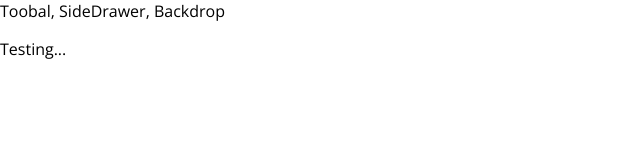
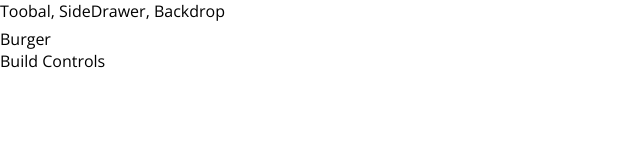
Before and after one commit to evenancio/react-burger-builder-demo, a React app: page / in a window 1280 px wide. Shown: the top 160 px of the page, without its empty margins (0-640 px from the left). Built offline with nearby package versions, Linux system fonts and the light colour scheme.

Commit message:
Adding Burger Builder + Layout.css

```diff
--- a/src/App.js
+++ b/src/App.js
@@ -1,16 +1,16 @@
 import React, { Component } from 'react';
+
 import Layout from './components/Layout/Layout';
+import BurgerBuilder from './containers/BurgerBuilder/BurgerBuilder';
 
-class App extends Component {
+export default class App extends Component {
   render() {
     return (
       <div>
         <Layout>
-          <p>Testing...</p>
+          <BurgerBuilder />
         </Layout>
       </div>
     );
   }
 }
-
-export default App;
--- /dev/null
+++ b/src/components/Layout/Layout.css
@@ -0,0 +1,3 @@
+.Content {
+    margin-top: 6px;
+}
--- a/src/components/Layout/Layout.js
+++ b/src/components/Layout/Layout.js
@@ -1,9 +1,11 @@
 import React from 'react';
+
+import classes from './Layout.css';
 
 const layout = ( props ) => (
     <React.Fragment>
         <div>Toobal, SideDrawer, Backdrop</div>
-        <main>
+        <main className={classes.Content}>
             {props.children}
         </main>
     </React.Fragment>
--- /dev/null
+++ b/src/containers/BurgerBuilder/BurgerBuilder.js
@@ -0,0 +1,12 @@
+import React, { Component } from 'react';
+
+export default class BurgerBuilder extends Component {
+    render () {
+        return (
+            <React.Fragment>
+                <div>Burger</div>
+                <div>Build Controls</div>
+            </React.Fragment>
+        );
+    }
+}
```
